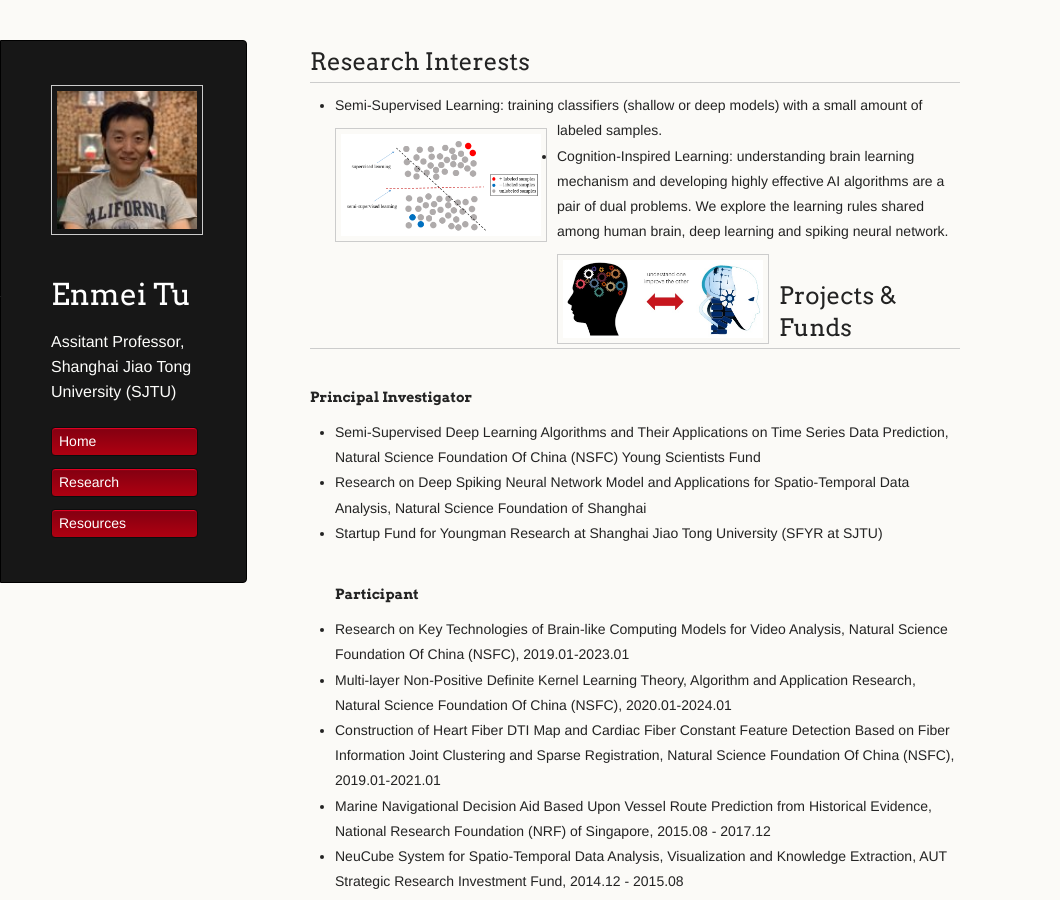
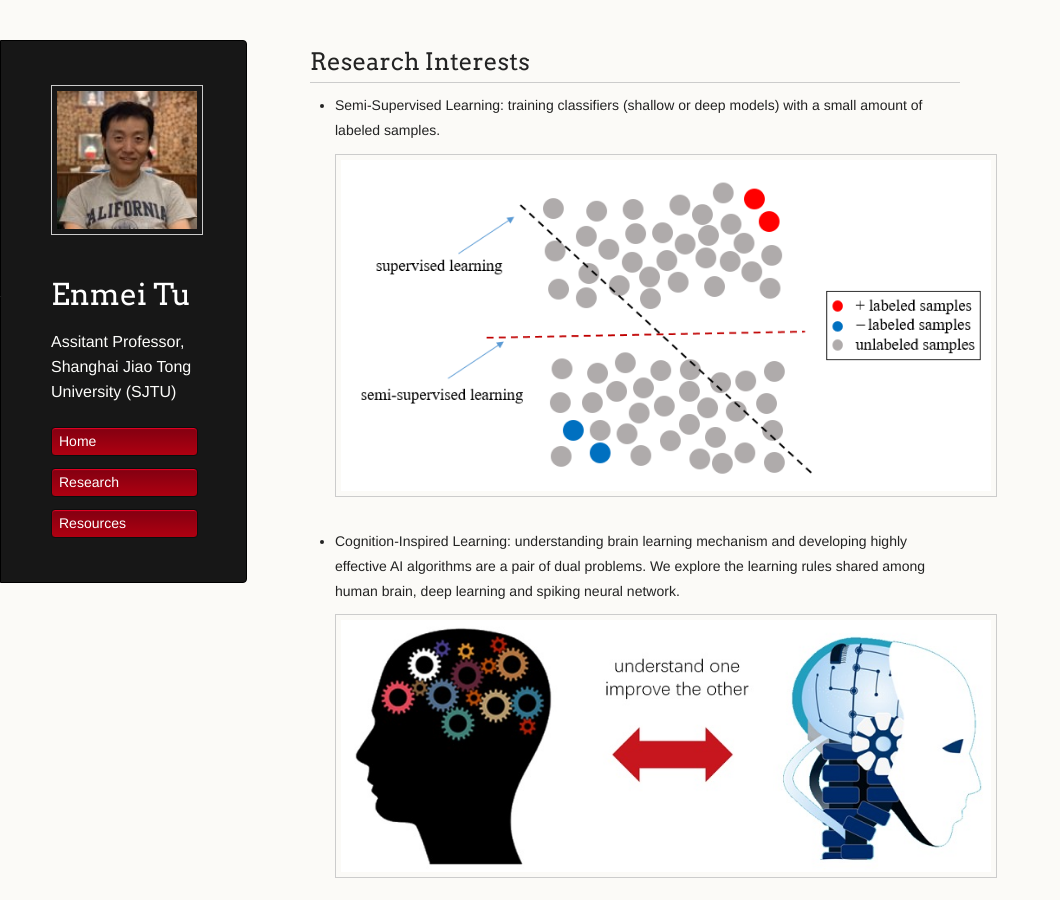
Before and after one commit to hellotem/enmeitu.github.io, a Jekyll site: the page built from research/index.md, in a window 1280 px wide and 900 px high. Shown: the whole window, without its empty margins (0-1060 px from the left). Built offline with Jekyll 4.4.1, drawn with Linux system fonts in a browser that asks for light colours; our own code applies the rules of GitHub Pages for plain Markdown files.

Commit message:
Update index.md

```diff
--- a/research/index.md
+++ b/research/index.md
@@ -1,8 +1,8 @@
 ## Research Interests
 * Semi-Supervised Learning: training classifiers (shallow or deep models) with a small amount of labeled samples.
-<img src="ssl5.png" alt="Markdown Monster icon" style="float: left; margin-right: 10px;" width="200" />
+<img src="ssl5.png" alt="Markdown Monster icon" style="float: left; margin-right: 10px;" width="1000" />
 * Cognition-Inspired Learning: understanding brain learning mechanism and developing highly effective AI algorithms are a pair of dual problems. We explore the learning rules shared among human brain, deep learning and spiking neural network.
-<img src="BIAI2.jpg" alt="Markdown Monster icon" style="float: left; margin-right: 10px;" width="200" />
+<img src="BIAI2.jpg" alt="Markdown Monster icon" style="float: left; margin-right: 10px;" width="1000" />
 
 ## Projects & Funds
 #### Principal Investigator
```
